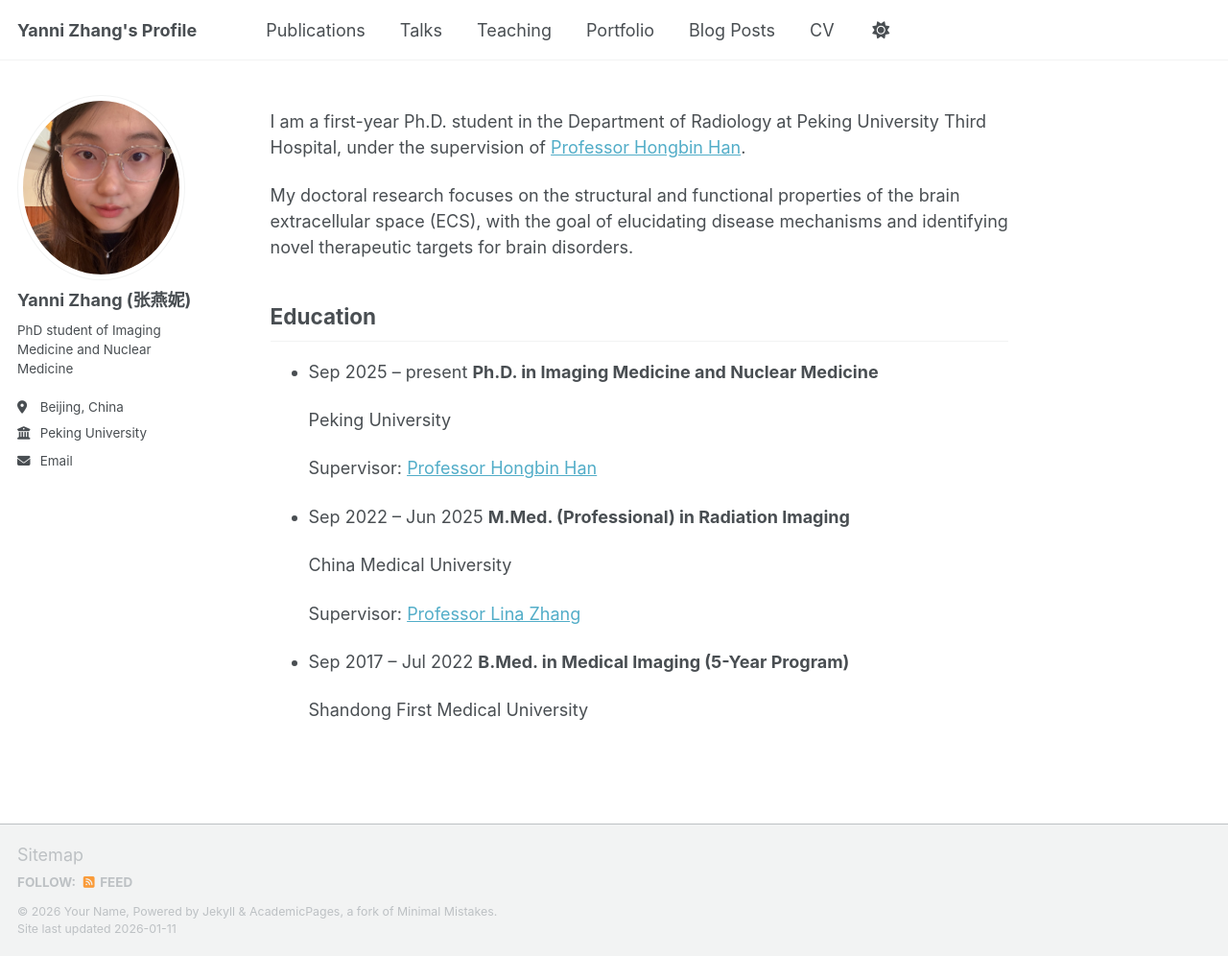
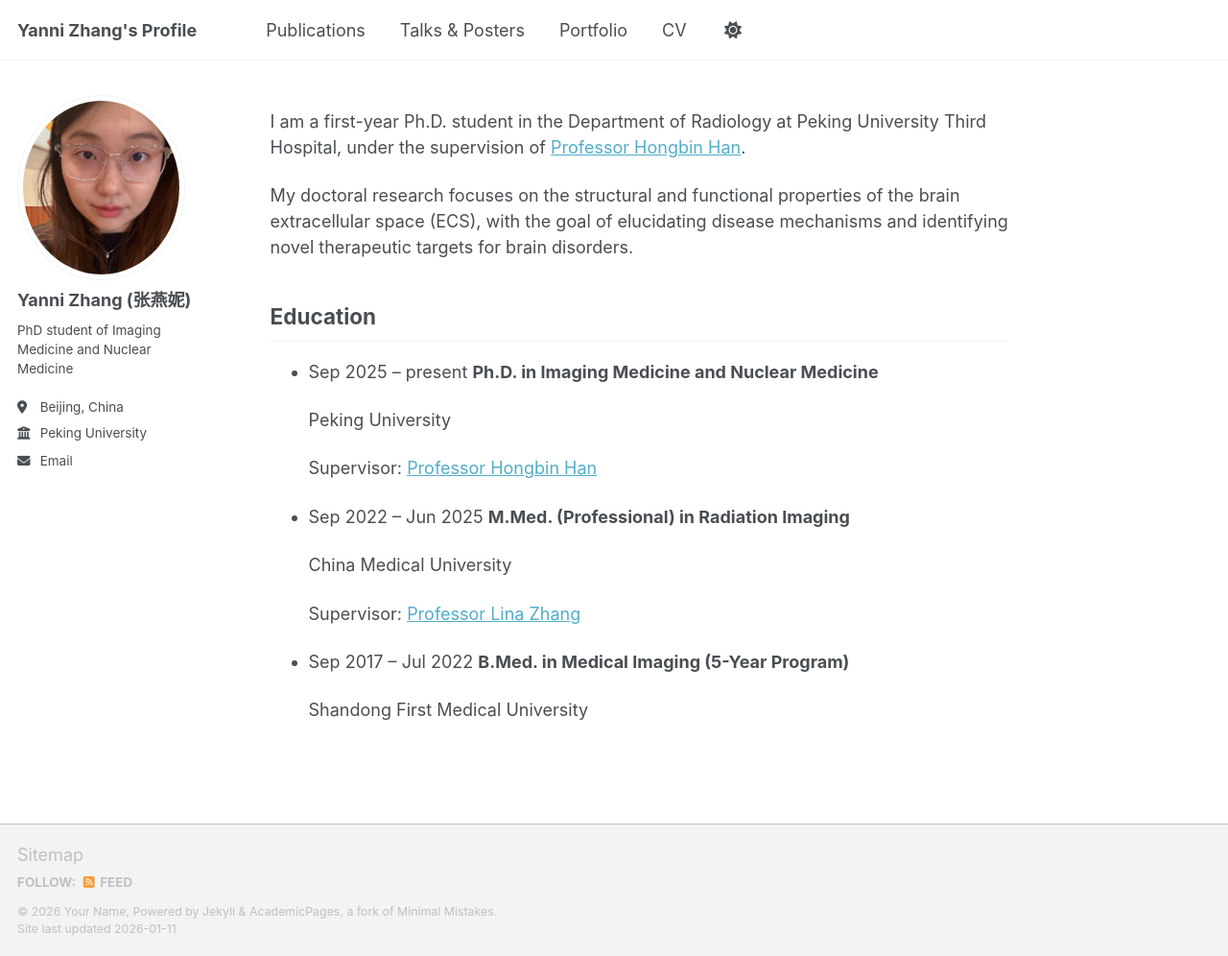
Before and after one commit to Yanniarea/Yanniarea.github.io, a Jekyll site: the page built from _pages/about.md, in a window 1280 px wide and 996 px high. Shown: the whole window at 96% size. Built offline with Jekyll 4.4.1, drawn with Linux system fonts in a browser that asks for light colours; a script bundle is joined from its source files by our own code; library files that are not in the unit come from our copies.

Commit message:
Update navigation.yml

```diff
--- a/_data/navigation.yml
+++ b/_data/navigation.yml
@@ -11,17 +11,17 @@ main:
   - title: "Publications"
     url: /publications/
 
-  - title: "Talks"
+  - title: "Talks & Posters"
     url: /talks/
 
-  - title: "Teaching"
-    url: /teaching/
+  #- title: "Teaching"
+  # url: /teaching/
 
   - title: "Portfolio"
     url: /portfolio/
 
-  - title: "Blog Posts"
-    url: /year-archive/
+  #- title: "Blog Posts"
+  #  url: /year-archive/
 
   - title: "CV"
     url: /cv/
```
